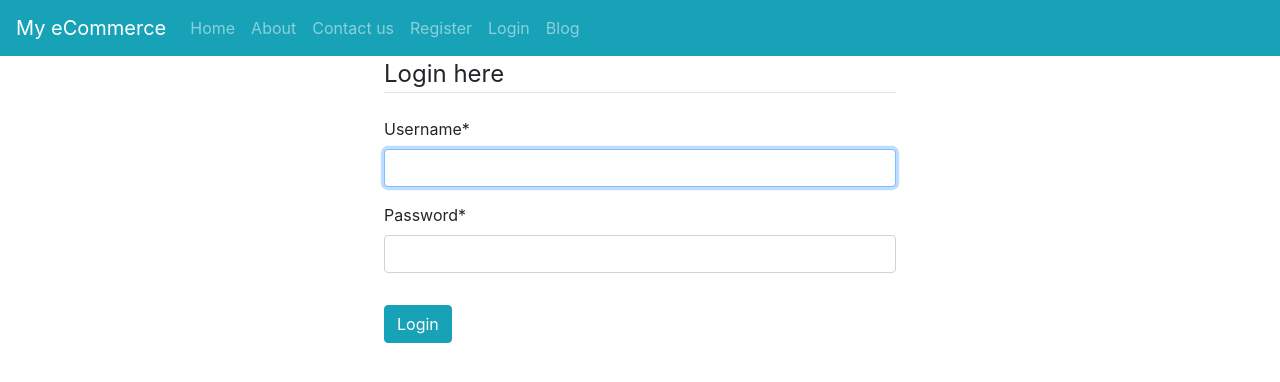
After one commit to judynj47/djangohtml, a Django app: page /login/ in a window 1280 px wide. The commit adds this page. Shown: the top 382 px of the page. Run offline with Django 4.2, Linux system fonts and the light colour scheme; some libraries are stand-ins or nearby versions.

Commit message:
committing

```diff
--- a/morningDjangoHtmlFormsProject/settings.py
+++ b/morningDjangoHtmlFormsProject/settings.py
@@ -130,3 +130,5 @@ STATICFILES_DIRS = [
 # https://docs.djangoproject.com/en/4.2/ref/settings/#default-auto-field
 
 DEFAULT_AUTO_FIELD = 'django.db.models.BigAutoField'
+LOGIN_REDIRECT_URL = 'home-page'
+LOGIN_URL = 'user-login'
--- a/morningDjangoHtmlFormsProject/urls.py
+++ b/morningDjangoHtmlFormsProject/urls.py
@@ -16,14 +16,17 @@ Including another URLconf
 """
 from django.contrib import admin
 from django.urls import path
-from . import views
+from . import views as user_views
+from django.contrib.auth import views as auth_views
 
 urlpatterns = [
     path('admin/', admin.site.urls),
-    path('', views.index, name='home-page'),
-    path('add-product/', views.add_product, name='add-product'),
-    path('products/', views.products, name='all-products'),
-    path('delete-product/<id>', views.delete_product, name='del-pr'),
-    path('update-product/<id>', views.update_product, name='upd-pr'),
-    path('register/', views.register, name='user-registration')
+    path('', user_views.index, name='home-page'),
+    path('add-product/', user_views.add_product, name='add-product'),
+    path('products/', user_views.products, name='all-products'),
+    path('delete-product/<id>', user_views.delete_product, name='del-pr'),
+    path('update-product/<id>', user_views.update_product, name='upd-pr'),
+    path('register/', user_views.register, name='user-registration'),
+    path('login/', auth_views.LoginView.as_view(template_name='login.html'), name='user-login'),
+    path('logout/', auth_views.LogoutView.as_view(template_name='logout.html'), name='user-logout')
 ]
--- a/morningDjangoHtmlFormsProject/views.py
+++ b/morningDjangoHtmlFormsProject/views.py
@@ -2,12 +2,14 @@ from django.shortcuts import render, redirect
 from .models import Product
 from django.contrib import messages
 from .forms import UserRegistrationForm
+from django.contrib.auth.decorators import login_required
 
 
 def index(request):
     return render(request, 'index.html')
 
 
+@login_required
 def add_product(request):
     if request.method == "POST":
         prod_name = request.POST.get("p-name")
@@ -28,12 +30,14 @@ def add_product(request):
     return render(request, 'add-product.html')
 
 
+@login_required
 def products(request):
     all_products = Product.objects.all()
     context = {"all_products": all_products}
     return render(request, 'products.html', context)
 
 
+@login_required
 def delete_product(request, id):
     product = Product.objects.get(id=id)
     product.delete()
@@ -41,6 +45,7 @@ def delete_product(request, id):
     return redirect('all-products')
 
 
+@login_required
 def update_product(request, id):
     product = Product.objects.get(id=id)
     context = {"product": product}
--- a/templates/add-product.html
+++ b/templates/add-product.html
@@ -8,7 +8,11 @@
             {% csrf_token %}
             <input required class="form-control" placeholder="Enter name" name="p-name" type="text"><br>
             <input required class="form-control" placeholder="Enter quantity" name="p-qty" type="text"><br>
-            <input required class="form-control" placeholder="Enter size" name="p-size" type="text"><br>
+            <select required class="form-control" name="p-size" id="">
+                <option value="Small">Small</option>
+                <option value="Medium">Medium</option>
+                <option value="Large">Large</option>
+            </select><br>
             <input required class="form-control" placeholder="Enter price" name="p-price" type="text"><br>
             <input class="btn btn-info" value="Save" type="submit">
         </form>
--- /dev/null
+++ b/templates/login.html
@@ -0,0 +1,16 @@
+{% extends 'master.html' %}
+{% load static %}
+{% load crispy_forms_tags %}
+{% load crispy_forms_filters %}
+{% block content %}
+    <form class="register-form" method="post" action="">
+    {% csrf_token %}
+    <fieldset class="form-group">
+        <legend class="border-bottom mb-4">Login here</legend>
+        {{ form|crispy }}
+    </fieldset>
+    <div class="form-group">
+        <input class="btn btn-info" value="Login" type="submit">
+    </div>
+    </form>
+{% endblock %}
--- a/templates/master.html
+++ b/templates/master.html
@@ -34,6 +34,8 @@
                 <li class="nav-item">
                     <a class="nav-link" href="#">Contact us</a>
                 </li>
+
+                {% if user.is_authenticated %}
                     <li class="nav-item">
                         <a class="nav-link" href="{% url 'all-products' %}">Products</a>
                     </li>
@@ -41,11 +43,20 @@
                         <a class="nav-link" href="{% url 'add-product' %}"> Add Product</a>
                     </li>
                     <li class="nav-item">
+                        <a class="nav-link" href="{% url 'user-logout' %}">Log out</a>
+                    </li>
+
+                {% else %}
+                    <li class="nav-item">
                         <a class="nav-link" href="{% url 'user-registration' %}">Register</a>
                     </li>
                     <li class="nav-item">
-                    <a class="nav-link" href="#">Login</a>
+                        <a class="nav-link" href="{% url 'user-login' %}">Login</a>
                     </li>
+
+                {% endif %}
+
+
                 <li class="nav-item">
                     <a class="nav-link" href="#">Blog</a>
                 </li>
```
Also changed, not shown: templates/logout.html (added, +8 -0 lines), db.sqlite3. Lines whose indentation alone changed are shown as unchanged.
